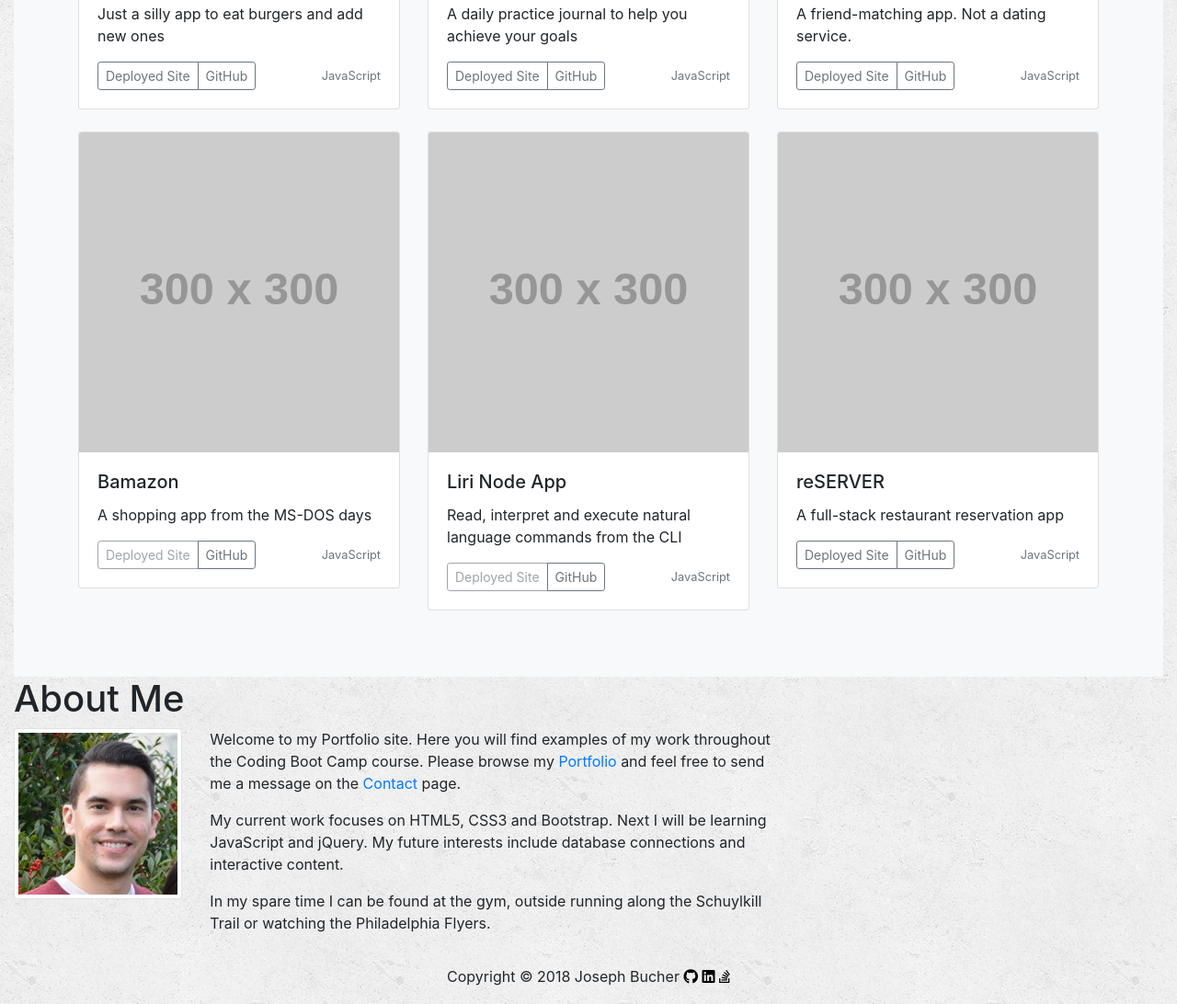
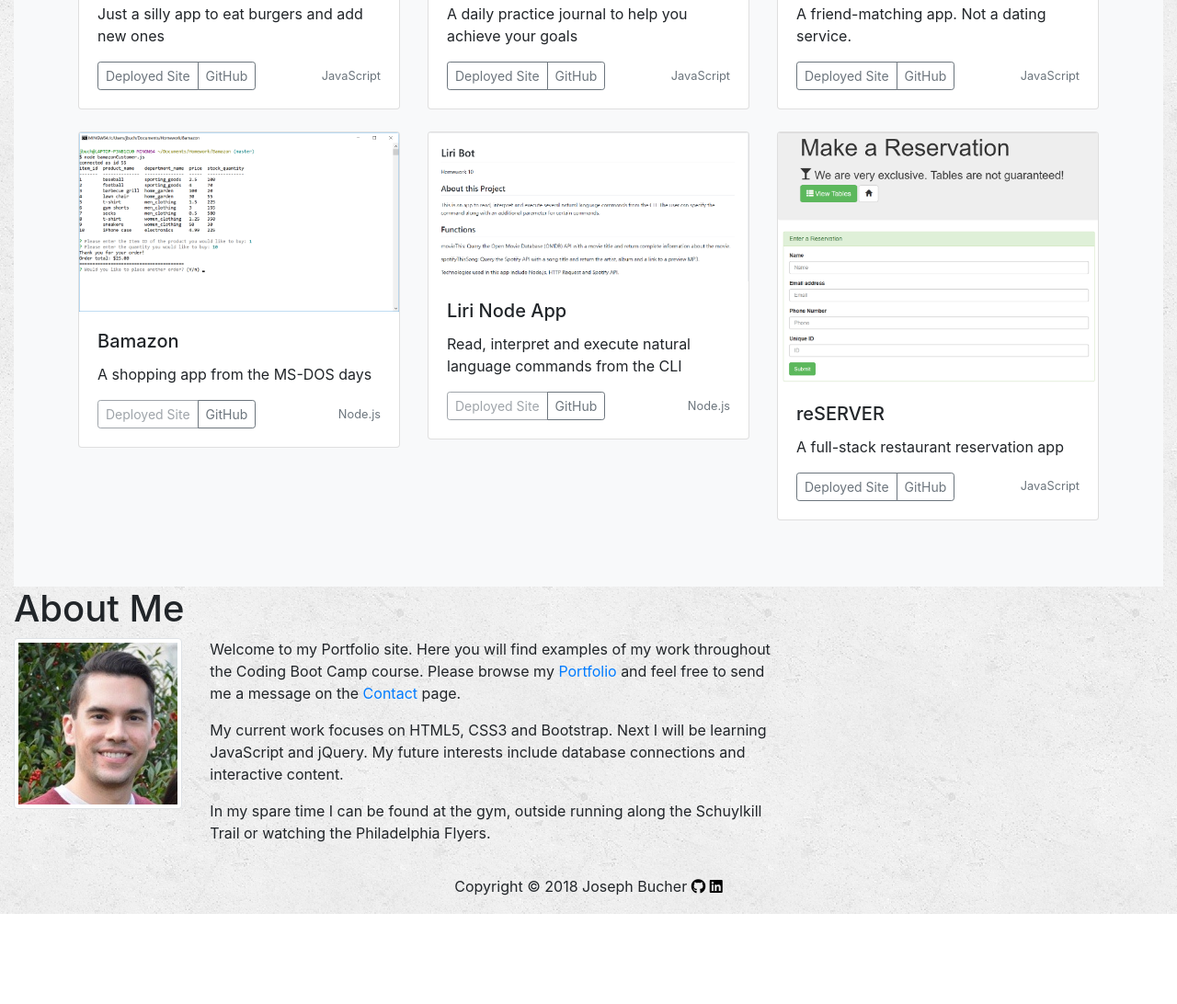
Before and after one commit to Joseph526/Joseph526.github.io, a plain HTML site: page index.html in a window 1280 px wide. Shown: the part 1291-2383 px from the top of the page at 92% size. After the commit the page ends 2285 px from the top, so only its background shows below. Drawn offline with nearby package versions, Linux system fonts and the light colour scheme; placeholder pictures from the web are drawn by us.

Commit message:
Add first set of screenshots for project cards

```diff
--- a/index.html
+++ b/index.html
@@ -11,7 +11,7 @@
 </head>
 <body>
     <nav class="navbar sticky-top navbar-expand-md navbar-light" style="background-color: lightsteelblue">
-        <a class="navbar-brand" href="index.html">Joseph Bucher</a>
+        <a class="navbar-brand" href="/">Joseph Bucher</a>
         <button type="button" class="navbar-toggler" data-toggle="collapse" data-target="#navbarSupportedContent" aria-controls="navbarSupportedContent" aria-expanded="false" aria-label="Toggle navigation">
             <span class="navbar-toggler-icon"></span>
         </button>
@@ -20,7 +20,7 @@
         <div class="collapse navbar-collapse" id="navbarSupportedContent">
             <ul class="navbar-nav mr-auto">
                 <li class="nav-item active">
-                    <a class="nav-link" href="index.html">Home</a>
+                    <a class="nav-link" href="/">Home</a>
                 </li>
                 <li class="nav-item">
                     <a class="nav-link" href="#portfolio">Portfolio</a>
@@ -141,7 +141,7 @@
                 <div class="row">
                     <div class="col-md-4">
                         <div class="card mb-4 box-shadow">
-                            <img class="card-img-top" src="http://via.placeholder.com/300" alt="Bamazon">
+                            <img class="card-img-top" src="./assets/images/bamazon.png" alt="Bamazon">
                             <div class="card-body">
                                 <h5 class="card-title">Bamazon</h5>
                                 <p class="card-text">A shopping app from the MS-DOS days</p>
@@ -150,14 +150,14 @@
                                         <a href="#" target="_blank" class="btn btn-sm btn-outline-secondary disabled">Deployed Site</a>
                                         <a href="https://github.com/Joseph526/Bamazon" target="_blank" class="btn btn-sm btn-outline-secondary">GitHub</a>
                                     </div>
-                                    <small class="text-muted">JavaScript</small>
+                                    <small class="text-muted">Node.js</small>
                                 </div>
                             </div>
                         </div>
                     </div>
                     <div class="col-md-4">
                         <div class="card mb-4 box-shadow">
-                            <img class="card-img-top" src="http://via.placeholder.com/300" alt="Liri Node App">
+                            <img class="card-img-top" src="./assets/images/liri-bot.png" alt="Liri Node App">
                             <div class="card-body">
                                 <h5 class="card-title">Liri Node App</h5>
                                 <p class="card-text">Read, interpret and execute natural language commands from the CLI</p>
@@ -166,14 +166,14 @@
                                         <a href="#" target="_blank" class="btn btn-sm btn-outline-secondary disabled">Deployed Site</a>
                                         <a href="https://github.com/Joseph526/liri-node-app" target="_blank" class="btn btn-sm btn-outline-secondary">GitHub</a>
                                     </div>
-                                    <small class="text-muted">JavaScript</small>
+                                    <small class="text-muted">Node.js</small>
                                 </div>
                             </div>
                         </div>
                     </div>
                     <div class="col-md-4">
                         <div class="card mb-4 box-shadow">
-                            <img class="card-img-top" src="http://via.placeholder.com/300" alt="reSERVER">
+                            <img class="card-img-top" src="./assets/images/reserver.png" alt="reSERVER">
                             <div class="card-body">
                                 <h5 class="card-title">reSERVER</h5>
                                 <p class="card-text">A full-stack restaurant reservation app</p>
@@ -232,9 +232,6 @@
                     <a href="https://www.linkedin.com/in/joseph-b-2396ab4" target="_blank">
                         <i class="fab fa-linkedin icon"></i>
                     </a>
-                    <a href="https://www.stackoverflow.com" target="_blank">
-                        <i class="fab fa-stack-overflow icon"></i>
-                    </a>
                 </footer>
             </div>
         </div>
```
Also changed, not shown: assets/images/bamazon.png (added), assets/images/liri-bot.png (added), assets/images/reserver.png (added).
